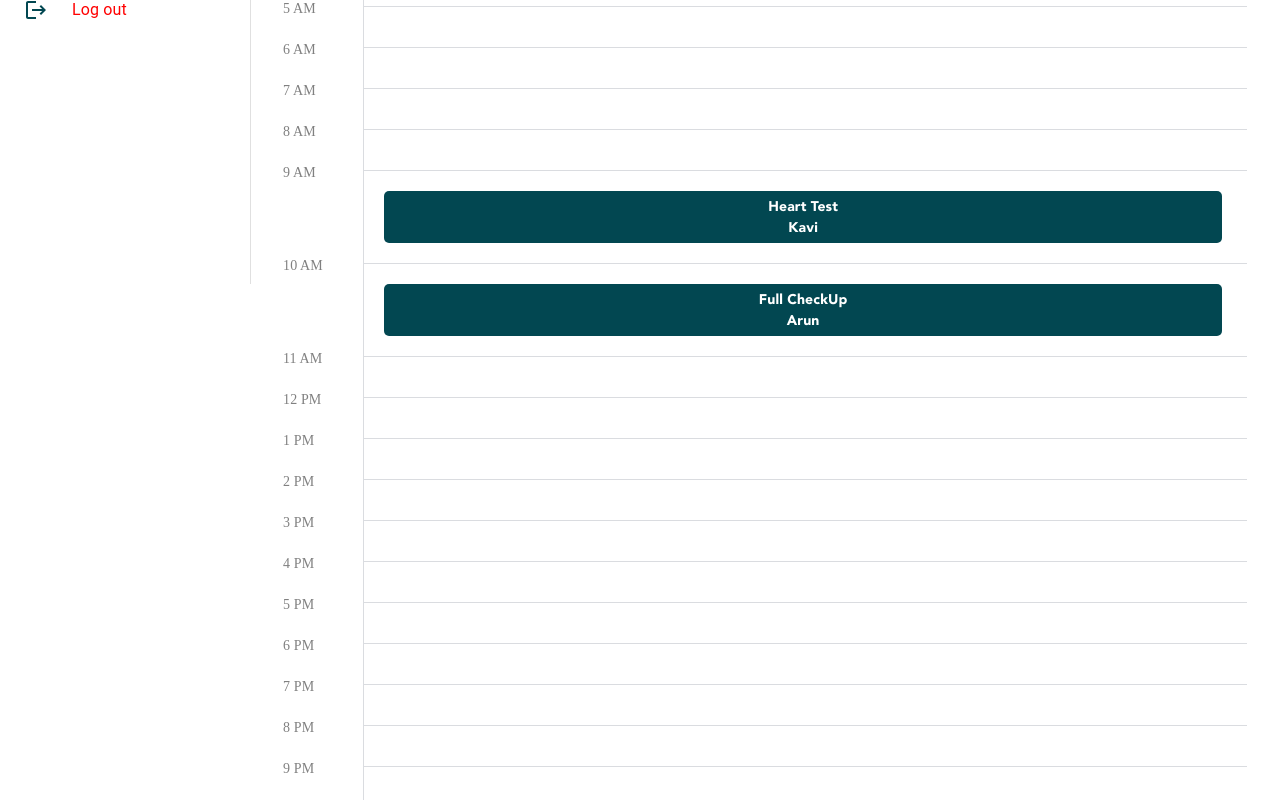
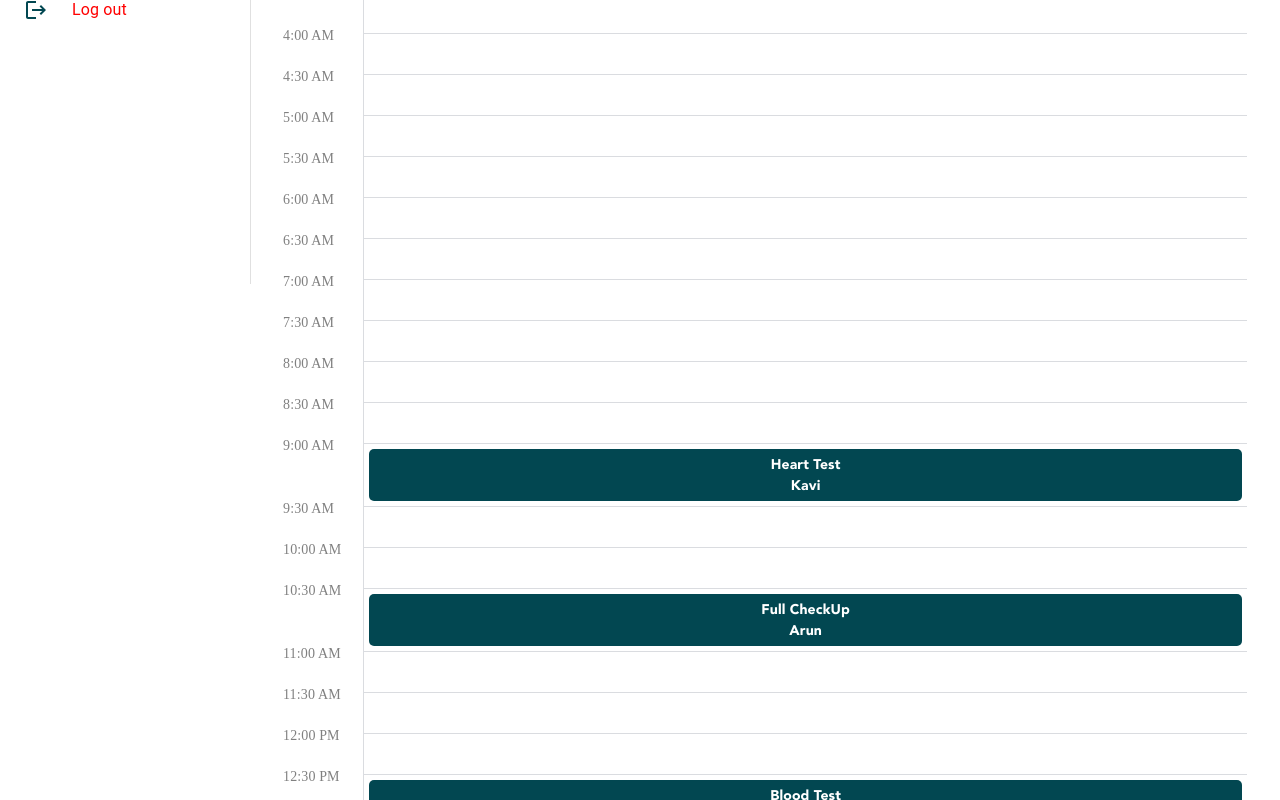
Before and after one commit to balasabi/yosi, a Next.js app: page /appointments in a window 1280 px wide. Shown: the part 580-1380 px from the top of the page. Built offline with nearby package versions, Linux system fonts and the light colour scheme.

Commit message:
code added

```diff
--- a/src/layouts/adminLayout/components/SideBar/SideBar.js
+++ b/src/layouts/adminLayout/components/SideBar/SideBar.js
@@ -96,13 +96,13 @@ export default function Sidebar(props) {
                                     {item.pages.length > 0 && item.pages.map((item, index) =>
                                         <AccordionDetails style={{ padding: '0px 5px 0px 10px' }} key={index.toString()}>
                                             {props.isOpen === true ?
-                                                <StyledButton onClick={() => handleSubUrl(item.url)} style={{ backgroundColor: (router.pathname.split("/").splice(0, 3).join("/") === item.url) ? "#D2EAE2" : "#fff", borderRadius: '8px', margin: '0px 5px' }}>
+                                                <StyledButton onClick={() => handleSubUrl(item.url)} style={{ backgroundColor: (router.pathname.split("/").splice(0, 3).join("/") === item.url) ? "#EBF4F1" : "#fff", borderRadius: '5px', margin: '0px 5px' }}>
                                                     <IconButton>{item.menuIcon}</IconButton>
                                                     <Typography className='subText'>{item.title}</Typography>
                                                 </StyledButton>
                                                 :
                                                 <Grid item xs={12}>
-                                                    <StyledButton onClick={() => handleSubUrl(item.url)} style={{ backgroundColor: (router.pathname.split("/").splice(0, 3).join("/") === item.url) ? "#D2EAE2" : "#fff", borderRadius: '8px', }}>
+                                                    <StyledButton onClick={() => handleSubUrl(item.url)} style={{ backgroundColor: (router.pathname.split("/").splice(0, 3).join("/") === item.url) ? "#EBF4F1" : "#fff", borderRadius: '5px', }}>
                                                         <Grid container justifyContent={'center'}>
                                                             <Grid item xs={12}>
                                                                 <ListItemIcon>{item.menuIcon}</ListItemIcon>
@@ -122,7 +122,7 @@ export default function Sidebar(props) {
                                     {props.isOpen === true ?
                                         <Grid container>
                                             <Grid item xs={12}>
-                                                <StyledButton onClick={() => item.url !== undefined && handleUrl(item.url)} style={{ padding: '15px 16px', backgroundColor: (router.pathname.split("/").splice(0, 3).join("/") === item.url) ? "#D2EAE2" : "#fff", borderRadius: '8px', margin: '0px 5px' }}>
+                                                <StyledButton onClick={() => item.url !== undefined && handleUrl(item.url)} style={{ padding: '15px 16px', backgroundColor: (router.pathname.split("/").splice(0, 3).join("/") === item.url) ? "#EBF4F1" : "#fff", borderRadius: '5px', margin: '0px 5px' }}>
                                                     <IconButton>{item.menuIcon}</IconButton>
                                                     <Typography className='subText' >{item.name}</Typography>
                                                 </StyledButton>
@@ -130,7 +130,7 @@ export default function Sidebar(props) {
                                         </Grid>
                                         :
                                         <Grid item xs={12}>
-                                            <StyledButton onClick={() => handleUrl(item.url)} style={{ backgroundColor: (router.pathname.split("/").splice(0, 3).join("/") === item.url) ? "#D2EAE2" : "#fff", borderRadius: '8px', margin: '0px 5px' }}>
+                                            <StyledButton onClick={() => handleUrl(item.url)} style={{ backgroundColor: (router.pathname.split("/").splice(0, 3).join("/") === item.url) ? "#EBF4F1" : "#fff", borderRadius: '5px', margin: '0px 5px' }}>
                                                 <Grid container justifyContent={'center'}>
                                                     <Grid item xs={12}>
                                                         <ListItemIcon>{item.menuIcon}</ListItemIcon>
@@ -163,13 +163,13 @@ export default function Sidebar(props) {
                                 </Grid>
                                 :
                                 <Grid item xs={12} style={{ paddingBottom: '50px' }}>
-                                    <ListItemButton style={{ display: 'flex', flexDirection: 'column' }}>
+                                    <div style={{ display: 'flex', flexDirection: 'column' }}>
                                         <ListItemIcon><Avatar fontSize='10' sx={{ color: '#fff', backgroundColor: '#024751' }} /></ListItemIcon>
                                         <Grid item xs={12}>
                                             <Typography className='subText' align='center' style={{ whiteSpace: 'break-spaces' }} >Gowtam Ramanujam</Typography>
                                             <Typography align='center' style={{ fontSize: "11px", fontStyle: "normal", lineHeight: "24px", fontFamily: "Avenir-Book", color: "#024751" }}>ADMIN</Typography>
                                         </Grid>
-                                    </ListItemButton>
+                                    </div>
                                     <ListItemButton onClick={() => router.push('/')} style={{ display: 'flex', flexDirection: 'column' }}>
                                         <ListItemIcon><LogoutIcon sx={{ color: '#024751' }} /></ListItemIcon>
                                         <Typography style={{ color: 'red', fontSize: '12px' }}>Log out</Typography>
--- a/src/screens/Appointments/TodayAppointments.js
+++ b/src/screens/Appointments/TodayAppointments.js
@@ -11,7 +11,8 @@ function TodayAppointments(props) {
                 title: "title1",
                 patient_name: "Kavi",
                 test_name: "Heart Test",
-                timing: "9 AM",
+                timing_start: "9:00 AM",
+                timing_end: "9:00 AM",
                 'start': new Date("02/16/2023"),
                 'end': new Date("02/16/2023")
             },
@@ -20,7 +21,8 @@ function TodayAppointments(props) {
                 title: "title2",
                 patient_name: "Arun",
                 test_name: "Full CheckUp",
-                timing: "10 AM",
+                timing_start: "10:00 AM",
+                timing_end: "10:30 AM",
                 'start': new Date("02/16/2023"),
                 'end': new Date("02/16/2023")
             },
@@ -29,7 +31,8 @@ function TodayAppointments(props) {
                 title: "title3",
                 patient_name: "Veni",
                 test_name: "Blood Test",
-                timing: "3 AM",
+                timing_start: "12:00 PM",
+                timing_end: "12:30 PM",
                 'start': new Date("02/17/2023"),
                 'end': new Date("02/17/2023")
             },
@@ -38,7 +41,8 @@ function TodayAppointments(props) {
                 title: "title4",
                 patient_name: "Pavi",
                 test_name: "Heart Test",
-                timing: "2 AM",
+                timing_start: "2:00 PM",
+                timing_end: "3:00 PM",
                 'start': new Date("02/16/2023"),
                 'end': new Date("02/16/2023")
             },
@@ -47,7 +51,8 @@ function TodayAppointments(props) {
                 title: "title5",
                 patient_name: "Siva",
                 test_name: "Blood Test",
-                timing: "2 AM",
+                timing_start: "2:00 PM",
+                timing_end: "2:00 PM",
                 'start': new Date("02/16/2023"),
                 'end': new Date("02/16/2023")
             }
@@ -59,28 +64,29 @@ function TodayAppointments(props) {
     const d = state.date;
     let day = days[d.getDay()];
 
-    const times = ["12 AM", "1 AM", "2 AM", "3 AM", "4 AM", "5 AM", "6 AM", "7 AM", "8 AM", "9 AM", "10 AM", "11 AM", "12 PM",
-        "1 PM", "2 PM", "3 PM", "4 PM", "5 PM", "6 PM", "7 PM", "8 PM", "9 PM", "10 PM", "11 PM"];
-
+    const times = ["12:00 AM","12:30 AM", "1:00 AM","1:30 AM", "2:00 AM","2:30 AM", "3:00 AM","3:30 AM", "4:00 AM","4:30 AM", "5:00 AM","5:30 AM",
+     "6:00 AM","6:30 AM", "7:00 AM", "7:30 AM","8:00 AM","8:30 AM", "9:00 AM","9:30 AM", "10:00 AM","10:30 AM", "11:00 AM","11:30 AM", "12:00 PM", "12:30 PM",
+        "1:00 PM", "1:30 PM", "2:00 PM", "2:30 PM", "3:00 PM", "3:30 PM", "4:00 PM","4:30 PM", "5:00 PM","5:30 PM", "6:00 PM", "7:00 PM", "8:00 PM", "9:00 PM", "10:00 PM", "11:00 PM"];
+// const seconds =[ ,    "6:30 PM", "7:30 PM", "8:30 PM", "9:30 PM", "10:30 PM", "11:30 PM"]
     return (
         <>
-            <Grid container >
+            <Grid container spacing={1}>
                 <Grid item xs={12} style={{ display: "flex", flexDirection: "column", marginTop: "20px", marginLeft: "85px", marginBottom: "10px" }} >
                     <Typography style={{ fontFamily: "Avenir-Black", fontSize: "16px", color: "#024751", marginLeft: "10px" }}>{day}</Typography>
                     <div style={{ display: "flex", justifyContent: "center", backgroundColor: "#024751", width: "4vw", height: "4vw", borderRadius: "50px" }}>
                         <Typography style={{ fontFamily: "Avenir-Black", fontSize: "16px", color: "#fff", textAlign: "center", alignSelf: "center" }}>{moment(state.date).format("DD")}</Typography>
                     </div>
                 </Grid>
-                <Grid item xs={12}>
+                <Grid item xs={12} style={{marginBottom:"10px"}}>
                     {times.map((time, index) => (
                         <Grid container key={index} style={{ display: "flex", flexDirection: "row" }}>
-                            <Grid item xs={1} style={{}}>
+                            <Grid item xs={1} >
                                 <Typography style={{ fontFamily: "Avenir", fontSize: "14px", color: "grey", marginTop: -8 }}>{time}</Typography>
                             </Grid>
-                            <Grid item xs={11} style={{ borderLeft: "1px solid #DADCE0", borderTop: "1px solid #DADCE0", padding: "20px" }}>
-                                <Grid container >
-                                    {state.patients.filter((i) => i.timing === time).map((value) =>
-                                        <Grid item key={index} xs={state.patients.filter((i) => i.timing === time).length === 1 ? 12 : 5} style={{ display: "flex", flexDirection: "column", borderRadius: "5px", padding: "5px", backgroundColor: "#024751", marginRight: "5px" }}>
+                            <Grid item xs={11} style={{ borderLeft: "1px solid #DADCE0", borderTop: "1px solid #DADCE0", padding: state.patients.filter((i) => i.timing_start && i.timing_end === time).length>0 ? "5px" : "20px" }}>
+                                <Grid container  >
+                                    {state.patients.filter((i) => i.timing_start && i.timing_end === time).map((value) =>
+                                        <Grid item key={index} xs={state.patients.filter((i) => i.timing_start && i.timing_end === time).length === 1 ? 12 : 6}  style={{ display: "flex", flexDirection: "column", borderRadius: "5px", padding:"5px", backgroundColor: "#024751"}}>
                                             <Typography style={{ fontFamily: "Avenir-Black", fontSize: "14px", color: "#fff", textAlign:"center" }}>{value.test_name} </Typography>
                                             <Typography style={{ fontFamily: "Avenir-Black", fontSize: "14px", color: "#fff", textAlign:"center" }}> {value.patient_name}</Typography>
                                         </Grid>)}
--- a/src/screens/Configure/Category.js
+++ b/src/screens/Configure/Category.js
@@ -8,7 +8,7 @@ import CustomSearchInput from '../../components/CustomSearchInput';
 
 const StyledTableCell = styled(TableCell)(({ theme }) => ({
     [`&.${tableCellClasses.head}`]: {
-        backgroundColor: "#E7E7E7",
+        backgroundColor: "#F2F5F6",
         color: '#2E2E2E',
         fontFamily: 'Avenir-Heavy',
         padding: "12px",
--- a/src/screens/Configure/Classification.js
+++ b/src/screens/Configure/Classification.js
@@ -10,7 +10,7 @@ import Edit from '../../../public/Images/editIcon.png';
 
 const StyledTableCell = styled(TableCell)(({ theme }) => ({
     [`&.${tableCellClasses.head}`]: {
-        backgroundColor: "#E7E7E7",
+        backgroundColor: "#F2F5F6",
         color: '#2E2E2E',
         fontFamily: 'Avenir-Heavy',
         fontSize: '1.1em',
--- a/src/screens/Configure/CountryCode.js
+++ b/src/screens/Configure/CountryCode.js
@@ -12,7 +12,7 @@ import DisabledByDefaultRoundedIcon from '@mui/icons-material/DisabledByDefaultR
 
 const StyledTableCell = styled(TableCell)(({ theme }) => ({
     [`&.${tableCellClasses.head}`]: {
-        backgroundColor: "#E7E7E7",
+        backgroundColor: "#F2F5F6",
         color: '#2E2E2E',
         fontFamily: 'Avenir-Heavy',
         padding: "12px",
--- a/src/screens/Configure/CouponCode.js
+++ b/src/screens/Configure/CouponCode.js
@@ -109,7 +109,7 @@ function CouponCode() {
                 </Grid>
                 <Grid item xs={12} >
                     <Grid container>
-                        <Grid item xs={12} style={{ marginTop: "15px", padding: "12px", backgroundColor: "#E7E7E7" }}>
+                        <Grid item xs={12} style={{ marginTop: "15px", padding: "12px", backgroundColor: "#F2F5F6" }}>
                             <Grid container>
                                 <Grid item xs={3}>
                                     <Typography align='center' className='tableHeader'>Name</Typography>
--- a/src/screens/Dashboard/index.js
+++ b/src/screens/Dashboard/index.js
@@ -156,7 +156,7 @@ function Dashboard(props) {
                             <Grid item xs={6} style={{ marginTop: "20px" }}>
                                 <TextField size="small"
                                     select
-                                    label={<Typography style={{ fontSize: "14px", fontFamily: "Avenir-Book-Book", fontStyle: "normal", lineHeight: "24px", color: "#C8C8C8" }} >Select Lab</Typography>}
+                                    label={<Typography style={{ fontSize: "14px", fontFamily: "Avenir-Book", fontStyle: "normal", lineHeight: "24px", color: "#C8C8C8" }} >Select Lab</Typography>}
                                     fullWidth
                                     inputProps={{ style: { fontSize: "12px", fontStyle: "normal", lineHeight: "24px", fontFamily: "Avenir-Book-Book", backgroundColor: "#FBF7F4" } }}
                                     value={state.lab}
--- a/src/screens/Patients/index.js
+++ b/src/screens/Patients/index.js
@@ -8,7 +8,7 @@ import ArrowDropDownIcon from '@mui/icons-material/ArrowDropDown';
 
 const StyledTableCell = styled(TableCell)(({ theme }) => ({
   [`&.${tableCellClasses.head}`]: {
-    backgroundColor: "#E7E7E7",
+    backgroundColor: "#F2F5F6",
     color: '#2E2E2E',
     fontFamily: 'Avenir-Heavy',
     padding: "12px",
@@ -129,7 +129,7 @@ class Patients extends Component {
                   {this.state.rows.slice(this.state.page * this.state.rowsPerPage, this.state.page * this.state.rowsPerPage + this.state.rowsPerPage).map((row, index) =>
                     <StyledTableRow
                       key={index.toString()}
-                      style={{ background: (index % 2) == 0 ? 'white' : '#F2F2F2' }}
+                      style={{ background: (index % 2) == 0 ? 'white' : '#FCFCFC' }}
                       sx={{ '&:last-child td, &:last-child th': { border: 0 } }}>
                       {/* <StyledTableCell align='right'>
                     <Checkbox
```
Also changed, not shown: src/screens/Test/Results.js (+1 -1 lines), src/screens/Test/Uploads.js (+1 -1 lines), 1 other file (tests, documents, lock files or other folders).
